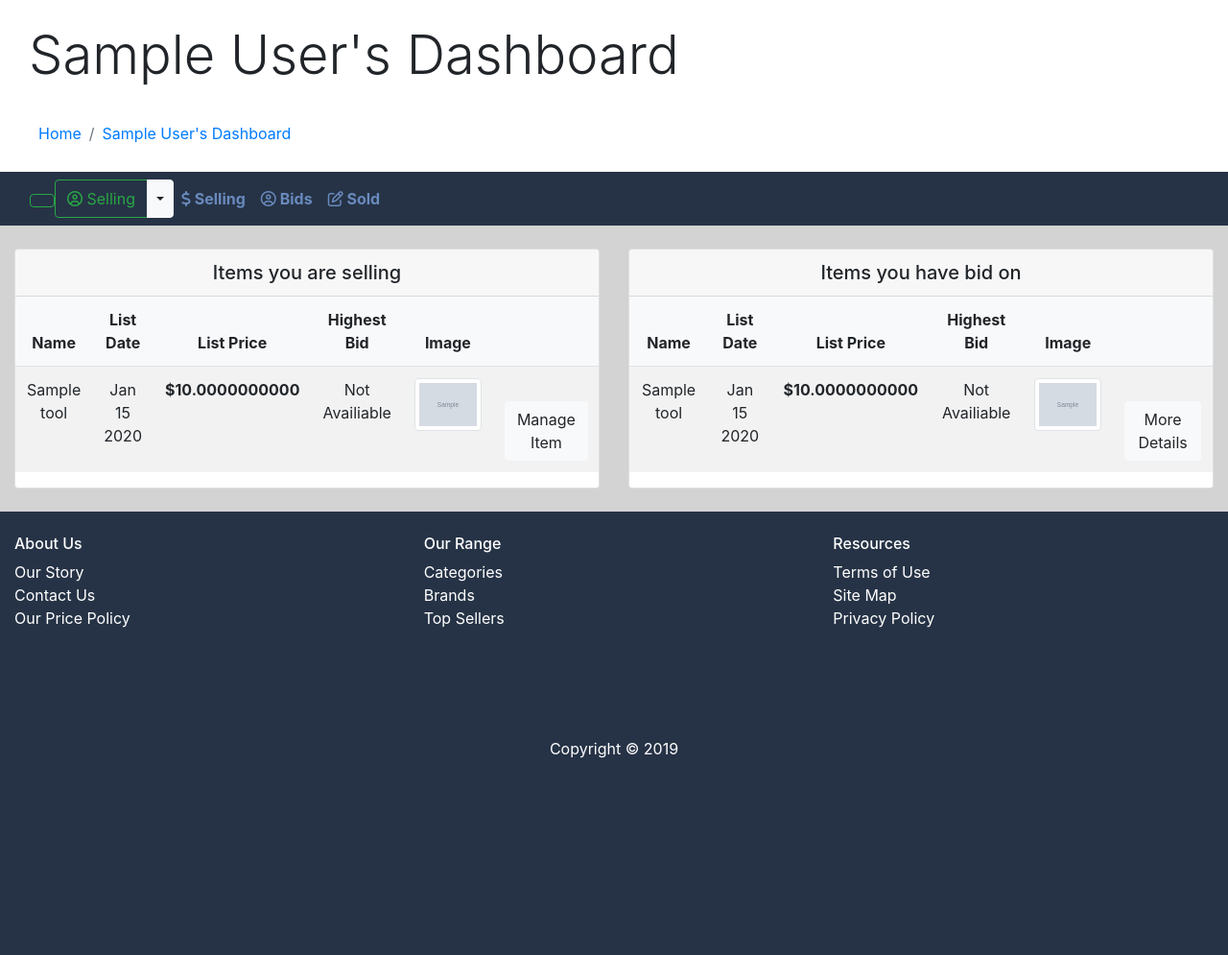
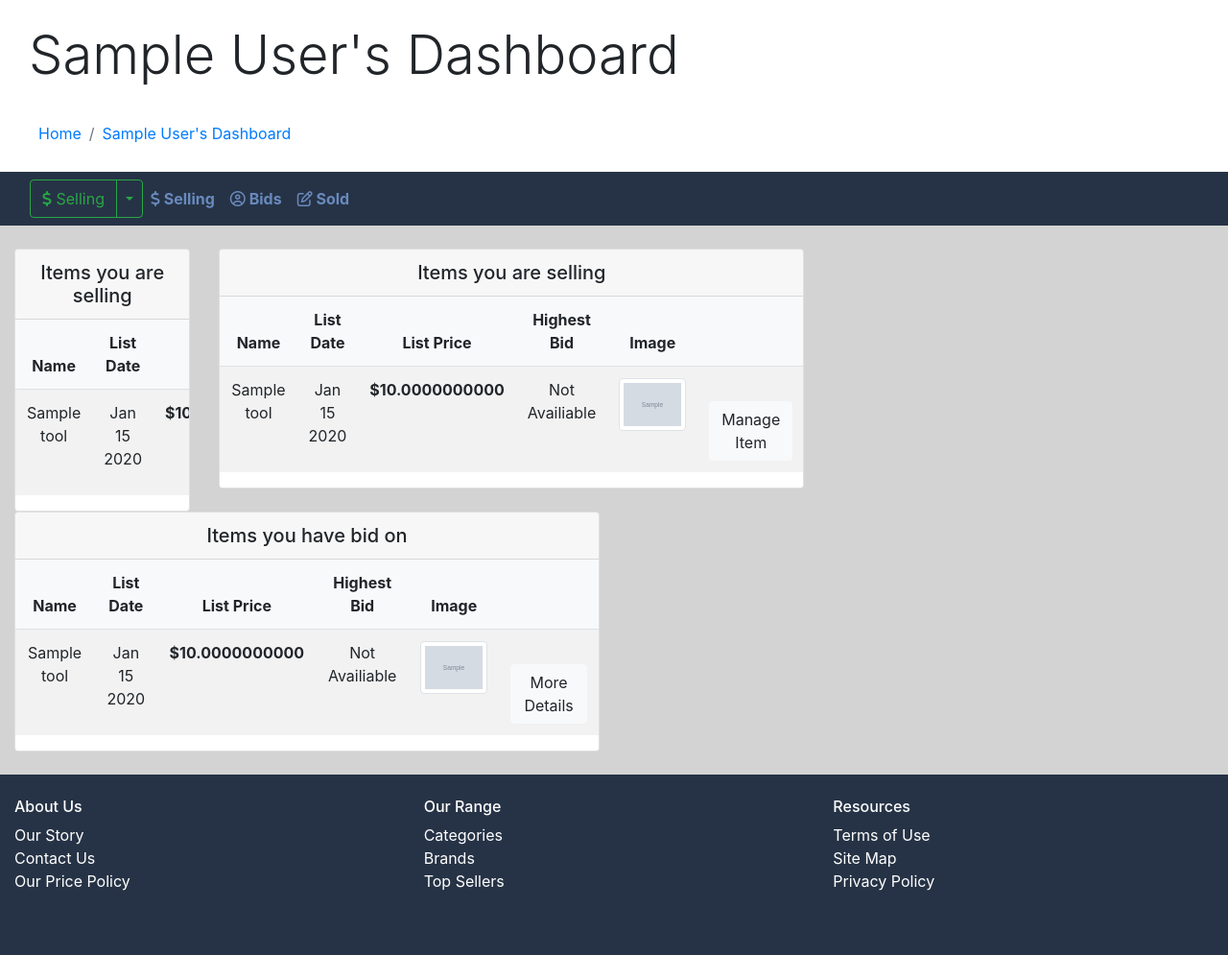
Before and after one commit to dcwilli/dustygarage, a Flask app: page /tools/userdash/1 in a window 1280 px wide. Shown: the part 96-1091 px from the top of the page at 96% size. Before the commit the page ends 886 px from the top, so only its background shows below. Run offline with Flask 2, Linux system fonts and the light colour scheme; a user stored in the database is signed in; tables that the repository leaves empty hold one stand-in row (values such as "Sample post"); grey boxes marked "Sample" are stand-in pictures; some libraries are stand-ins or nearby versions.

Commit message:
3 rows nav

```diff
--- a/marketplace/templates/tools/userdash.html
+++ b/marketplace/templates/tools/userdash.html
@@ -54,17 +54,15 @@
                     <div class="container-fluid">
                         <div class="navbar-nav text-white justify-content-end">
                             <div class="collapse navbar-collapse" id="navbarTogglerDemo01">
-                                <form class="form-inline">
-                                    <a href="#"><button class="btn btn-outline-success" type="button"></button></a>
 
-                                </form>
                                 <div class="btn-group">
                                     <button type="button" class="btn btn-outline-success"><i
-                                            class="far fa-user-circle"></i>
+                                            class="fas fa-dollar-sign"></i>
                                         Selling</button>
-                                    <button type="button" class="btn btn-light dropdown-toggle dropdown-toggle-split"
+                                    <button type="button"
+                                        class="btn btn-outline-success dropdown-toggle dropdown-toggle-split"
                                         data-toggle="dropdown">
-                                        <span class="sr-only">Toggle Dropdown</span>
+                                        <span class="sr-only ">Toggle Dropdown</span>
                                     </button>
                                     <div class="dropdown-menu dropdown-menu-right">
                                         <div class="dropdown-header">Manage</div>
@@ -86,7 +84,66 @@
                 </nav>
             </div>
             <div class="row py-4" style="background: lightgrey ">
+                <!--duplicate-->
+                <article class="col-sm-2 " id="browse ">
+
+                    <div class="card">
+                        <h5 class="card-header">Items you are selling</h5>
+                        <div class="card-body p-0">
+                            <div class="table-responsive">
+                                <table class="table table-striped">
+                                    <thead class="bg-light">
+                                        <tr class="border-0">
+
+                                            <th class="border-0">Name</th>
+                                            <th class="border-0">List Date</th>
+                                            <th class="border-0">List Price</th>
+
+                                            <th class="border-0">Highest Bid</th>
+                                            <th class="border-0">Image</th>
+                                            <th class="border-0 text-center"></th>
+                                        </tr>
+                                    </thead>
+
+                                    <tbody>
+
+                                        {% for tool in tool %}
+                                        <tr>
+                                            <td>{{tool.tool_name}}</td>
+                                            <td>{{tool.date_created.strftime("%b %d %Y")}}</td>
+                                            <th scope="row">${{tool.list_price}}</th>
+                                            <td>Not Availiable</td>
+                                            <td> <img class="img-fluid img-thumbnail" style="max-width: 70px;"
+                                                    src={{'/static/img/' + tool.images }}></td>
+                                            <td>
+                                                <form><a href="{{'/tools/{}/manage'.format(tool.id)}}"><button
+                                                            type="button" onclick="login"
+                                                            class=" btn btn-light mt-4">Manage Item</button></a>
+                                                </form>
+                                            </td>
+
+                            </div>
+                        </div>
+                    </div>
+
+                    </tr>
+                    {% endfor %}
+
+
+
+                    </tbody>
+
+                    </table>
+
+                </article>
+
+                <!--End Duplicate-->
+
+
+
+
                 <!-- List of Items being sold by user -->
+
                 <article class="col-sm-6 " id="browse ">
 
                     <div class="card">
```
